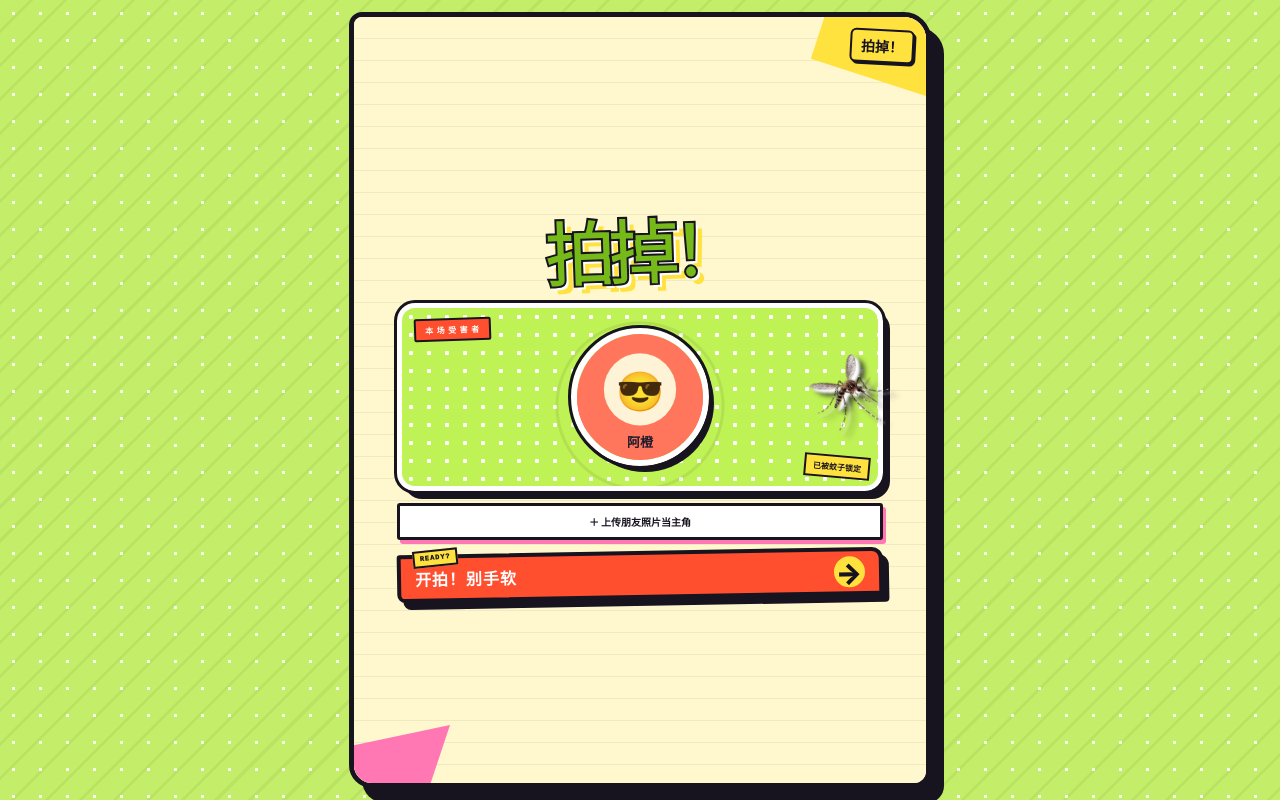
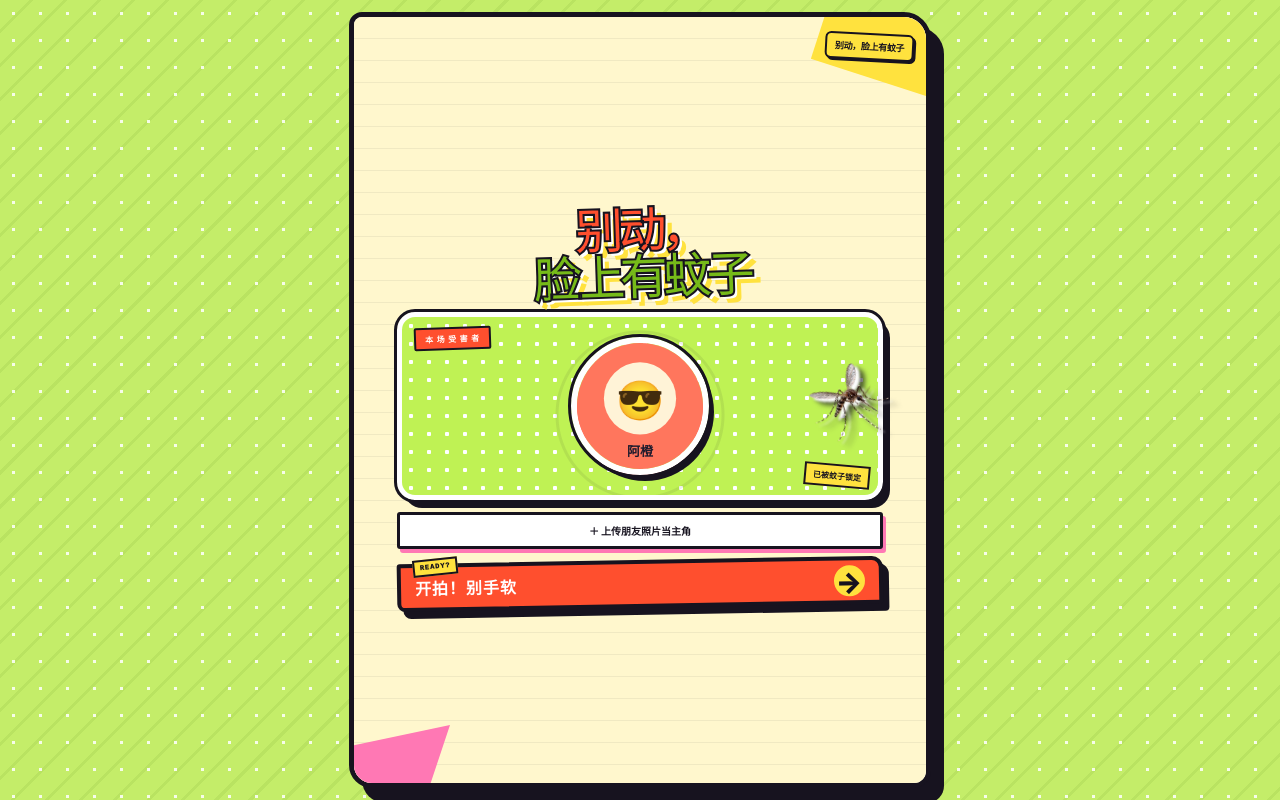
Before and after one commit to lx-Meteors/friend-photo-mini-games, a website: page swat.html in a window 1280 px wide. Drawn offline with Linux system fonts and the light colour scheme; no server answers.

Commit message:
rename swat cover title

```diff
--- a/styles.css
+++ b/styles.css
@@ -1038,12 +1038,20 @@ body[data-game="swat"] .single-intro{
   padding:0 4px 16px;
 }
 body[data-game="swat"] .single-intro h1{
-  margin:2px 0 18px;
-  font-size:clamp(54px,15vw,70px);
-  line-height:.9;
+  margin:0 0 12px;
+  font-size:clamp(34px,10.5vw,48px);
+  line-height:.88;
+  letter-spacing:-.1em;
+  white-space:nowrap;
 }
+body[data-game="swat"] .single-intro h1 span{display:block;margin-bottom:5px}
 body[data-game="swat"] .single-intro h1::after{
   display:none;
+}
+body[data-game="swat"] .swat-standalone-nav b{
+  padding:5px 8px;
+  font-size:9px;
+  letter-spacing:-.04em;
 }
 .swat-cover-stage{
   width:90%;
@@ -1186,7 +1194,7 @@ body[data-game="swat"] .swat-result-face{
 @media(max-width:380px){
   body[data-game="swat"] .single-game-screen{padding:10px}
   body[data-game="swat"] .single-intro{padding-bottom:10px}
-  body[data-game="swat"] .single-intro h1{margin-bottom:15px;font-size:50px}
+  body[data-game="swat"] .single-intro h1{margin-bottom:10px;font-size:34px}
   .swat-cover-stage{width:92%;min-height:166px}
   body[data-game="swat"] .swat-cover-stage .single-preview img{width:120px;height:120px}
   .swat-cover-stage>img{top:41px;width:70px;height:70px}
--- a/swat.html
+++ b/swat.html
@@ -27,9 +27,9 @@
 <body data-game="swat">
   <main class="app-shell">
     <section class="screen single-game-screen active">
-      <header class="single-nav swat-standalone-nav"><b>拍掉！</b></header>
+      <header class="single-nav swat-standalone-nav"><b>别动，脸上有蚊子</b></header>
       <div class="single-intro">
-        <h1>拍掉！</h1>
+        <h1><span>别动，</span>脸上有蚊子</h1>
         <div class="swat-cover-stage">
           <span>本 场 受 害 者</span>
           <div id="singlePreview" class="single-preview"></div>
```
